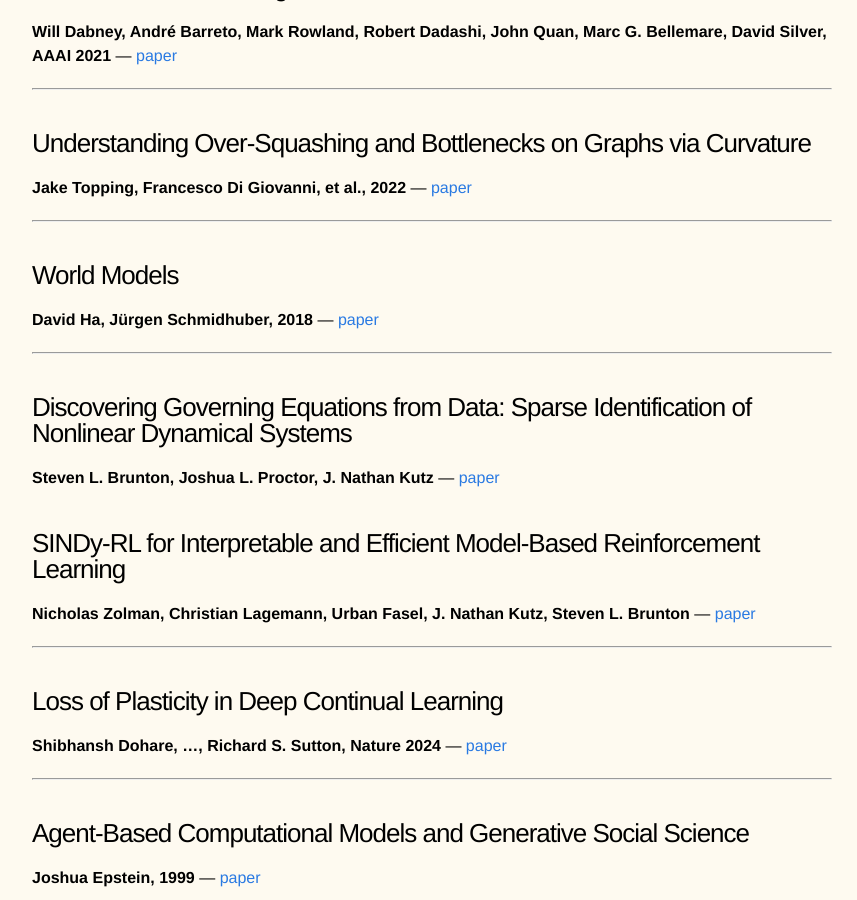
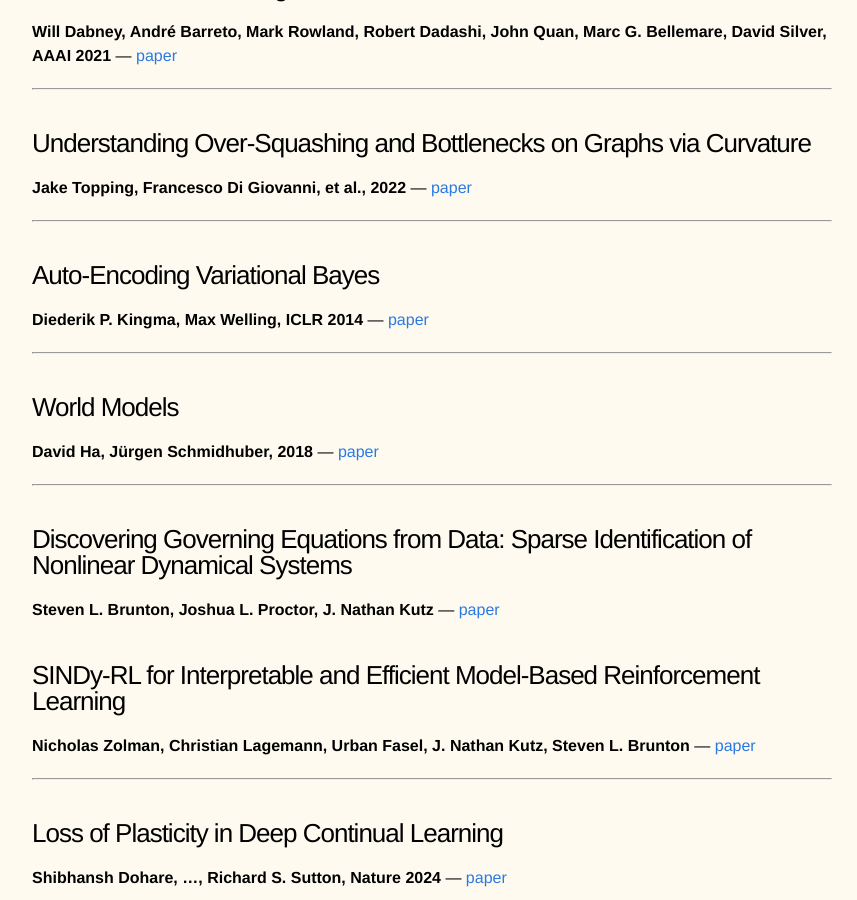
Before and after one commit to anthony0727/anthony0727.github.io, a Jekyll site: the page built from _posts/2026-04-05-favorite-papers.md, in a window 1280 px wide and 900 px high, scrolled down 437 px. Shown: the whole window, without its empty margins (208-1065 px from the left). Built offline with Jekyll 4.4.1, drawn with Linux system fonts in a browser that asks for light colours; comment, search, counter and statistics services are not loaded.

Commit message:
Add Auto-Encoding Variational Bayes to favorite papers

```diff
--- a/_posts/2026-04-05-favorite-papers.md
+++ b/_posts/2026-04-05-favorite-papers.md
@@ -31,6 +31,13 @@
 
 ### Understanding Over-Squashing and Bottlenecks on Graphs via Curvature
 **Jake Topping, Francesco Di Giovanni, et al., 2022** — [paper](https://arxiv.org/abs/2111.14522)
+
+<!-- your commentary here -->
+
+---
+
+### Auto-Encoding Variational Bayes
+**Diederik P. Kingma, Max Welling, ICLR 2014** — [paper](https://arxiv.org/abs/1312.6114)
 
 <!-- your commentary here -->
 
```
